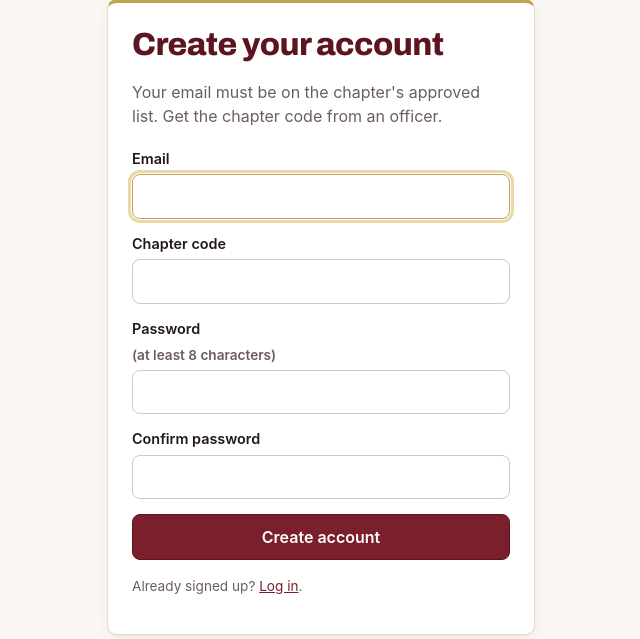
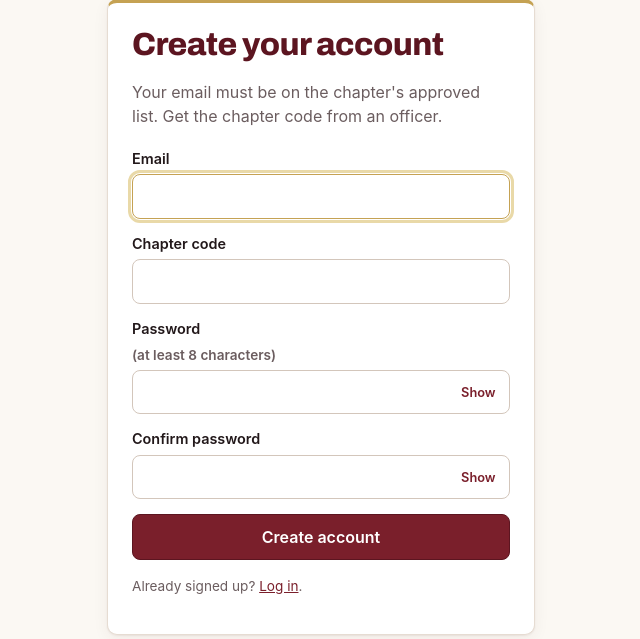
Before and after one commit to davistrimble/pike--alumni--database, a Flask app: page /signup in a window 1280 px wide. Shown: the part 133-772 px from the top of the page, without its empty margins (319-959 px from the left). Run offline with Flask 3, Linux system fonts and the light colour scheme.

Commit message:
Keep chapter code on sign-up errors; add show/hide password buttons
A failed sign-up now refills the email and chapter code (passwords are
still cleared). Password boxes on sign-up and login get a Show/Hide toggle.

Co-Authored-By: Claude Opus 5.5 <noreply@anthropic.com>

```diff
--- a/app.py
+++ b/app.py
@@ -148,7 +148,7 @@ def signup():
 
         def fail(message):
             flash(message, "error")
-            return render_template("signup.html", email=email), 400
+            return render_template("signup.html", email=email, code=code), 400
 
         real_code = tracking.get_setting(tracking.SIGNUP_CODE_KEY)
         if not real_code:
--- /dev/null
+++ b/static/password.js
@@ -0,0 +1,13 @@
+// Show / hide toggle for every password box that has a .show-password button.
+document.querySelectorAll(".password-field").forEach((field) => {
+  const input = field.querySelector("input[data-password]");
+  const button = field.querySelector(".show-password");
+  button.addEventListener("click", () => {
+    const showing = input.type === "text";
+    input.type = showing ? "password" : "text";
+    button.textContent = showing ? "Show" : "Hide";
+    button.setAttribute("aria-pressed", String(!showing));
+    button.setAttribute("aria-label", showing ? "Show password" : "Hide password");
+    input.focus();
+  });
+});
--- a/static/style.css
+++ b/static/style.css
@@ -133,6 +133,25 @@ input:focus, textarea:focus, button:focus-visible {
     outline-offset: 1px;
     border-color: var(--gold);
 }
+
+.password-field { position: relative; }
+.password-field input { padding-right: 4.5rem; }
+.show-password {
+    position: absolute;
+    right: 0.4rem;
+    top: 50%;
+    transform: translateY(-50%);
+    font: inherit;
+    font-size: 0.8rem;
+    font-weight: 600;
+    color: var(--garnet);
+    background: none;
+    border: 0;
+    border-radius: 6px;
+    padding: 0.3rem 0.5rem;
+    cursor: pointer;
+}
+.show-password:hover { background: var(--garnet-tint); }
 
 .button {
     display: inline-block;
--- a/templates/signup.html
+++ b/templates/signup.html
@@ -11,16 +11,26 @@
             <input type="email" name="email" value="{{ email or '' }}" autocomplete="email" required autofocus>
         </label>
         <label>Chapter code
-            <input type="text" name="code" autocomplete="off" required>
+            <input type="text" name="code" value="{{ code or '' }}" autocomplete="off" required>
         </label>
         <label>Password <span class="muted small">(at least 8 characters)</span>
-            <input type="password" name="password" autocomplete="new-password" minlength="8" required>
+            <div class="password-field">
+                <input type="password" name="password" autocomplete="new-password" minlength="8" required data-password>
+                <button type="button" class="show-password" aria-pressed="false">Show</button>
+            </div>
         </label>
         <label>Confirm password
-            <input type="password" name="confirm" autocomplete="new-password" minlength="8" required>
+            <div class="password-field">
+                <input type="password" name="confirm" autocomplete="new-password" minlength="8" required data-password>
+                <button type="button" class="show-password" aria-pressed="false">Show</button>
+            </div>
         </label>
         <button type="submit" class="button">Create account</button>
     </form>
     <p class="muted small">Already signed up? <a href="{{ url_for('login') }}">Log in</a>.</p>
 </section>
 {% endblock %}
+
+{% block scripts %}
+<script src="{{ url_for('static', filename='password.js') }}"></script>
+{% endblock %}
```
Also changed, not shown: templates/login.html (+8 -1 lines), tests/test_auth.py (+9 -0 lines).
